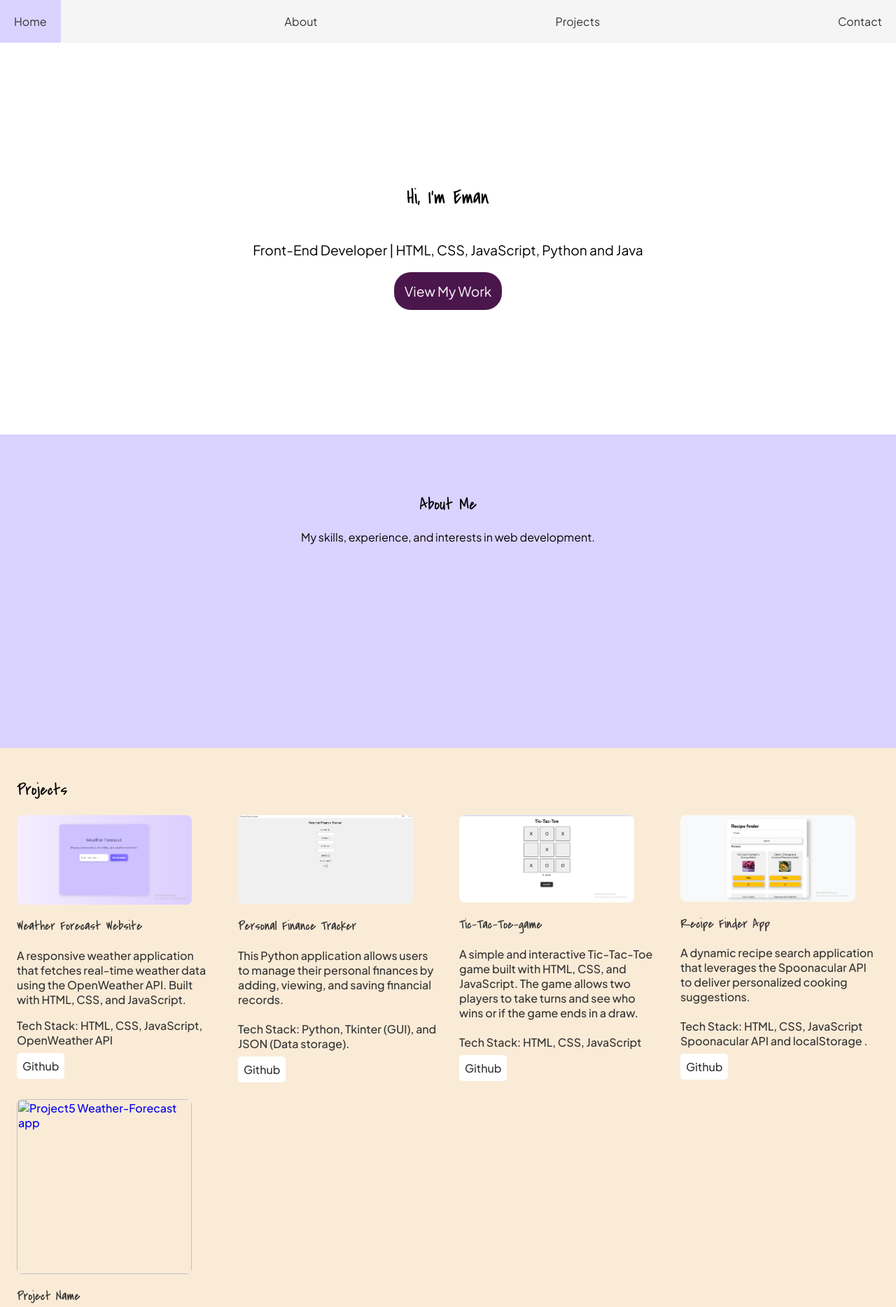
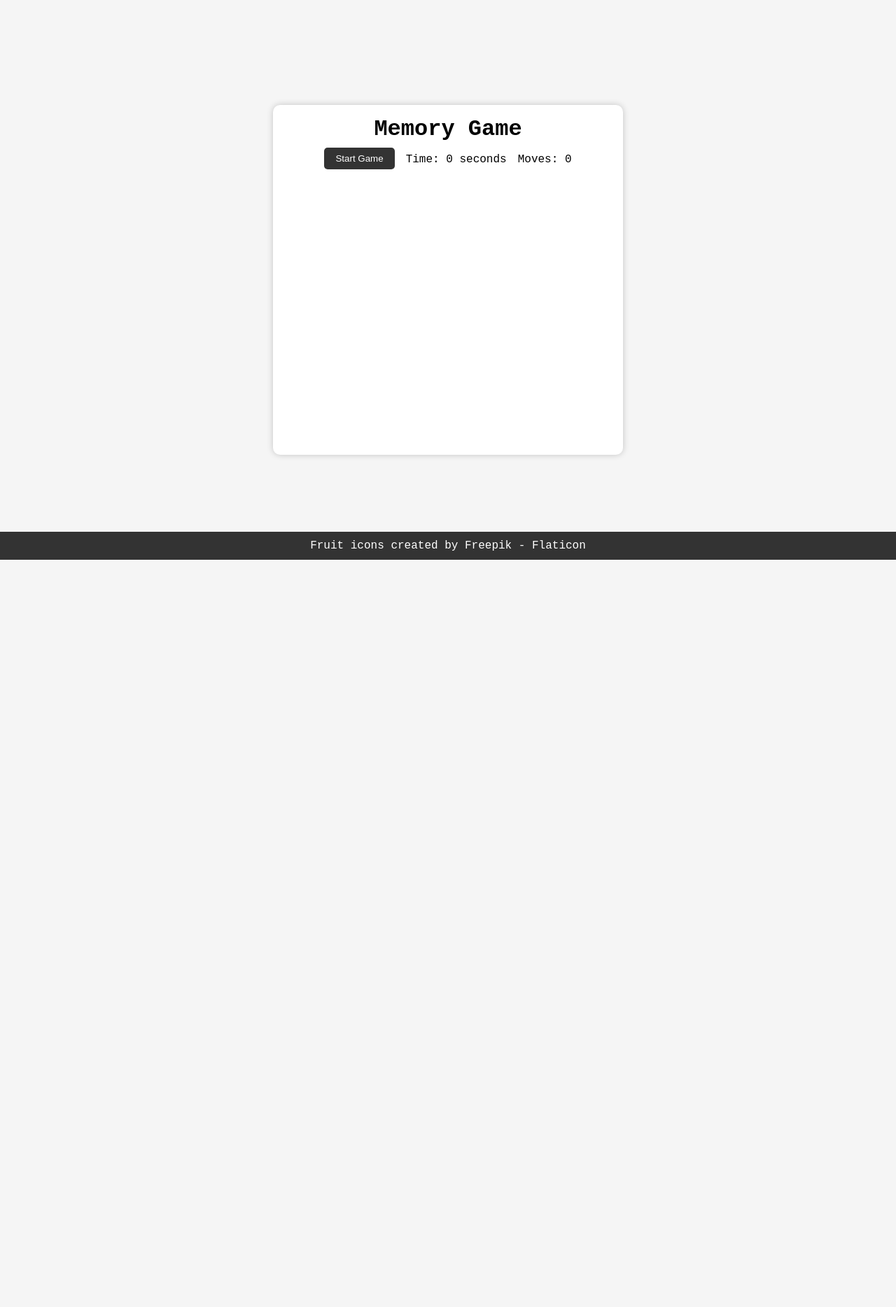
Before and after one commit to EmanAIH/Portfolio, a plain HTML site: page index.html in a window 1280 px wide. Shown: the top 1868 px of the page at 70% size. After the commit the page ends 800 px from the top, so only its background shows below. Drawn offline with Linux system fonts and the light colour scheme.

Commit message:
Add files via upload

```diff
--- a/index.html
+++ b/index.html
@@ -1,110 +1,31 @@
+<!DOCTYPE html>
 <html lang="en">
 <head>
     <meta charset="UTF-8">
-    <meta name="viewport" content="width=, initial-scale=1.0">
-    <title>Portfolio</title>
+    <meta name="viewport" content="width=device-width, initial-scale=1.0">
+    <title>Memory Game</title>
     <link rel="stylesheet" href="styles.css">
-    <link rel="preconnect" href="https://fonts.googleapis.com">
-    <link rel="preconnect" href="https://fonts.gstatic.com" crossorigin>
-    <link href="https://fonts.googleapis.com/css2?family=Covered+By+Your+Grace&family=Plus+Jakarta+Sans:ital,wght@0,200..800;1,200..800&display=swap" rel="stylesheet">
 </head>
 <body>
-     <!-- Navigation Bar -->
-     <header>
-        <nav>
-            <ul>
-                <li><a href="#home">Home</a></li>
-                <li><a href="#about">About</a></li>
-                <li><a href="#projects">Projects</a></li>
-                <li><a href="#contact">Contact</a></li>
-            </ul>
-        </nav>
-    </header>
+    <main>
+        <div class="game-container">
+            <h1>Memory Game</h1>
+            <div class="controls">
+                <button id="startBtn">Start Game</button>
+                <div>Time: <span id="timeDisplay">0</span> seconds</div>
+                <div>Moves: <span id="moveCount">0</span></div>
+              </div>
+            <div id="board">
 
-    <!-- (Introduction) -->
-    <section id="home">
-        <h1>Hi, I'm Eman</h1>
-        <p>Front-End Developer | HTML, CSS, JavaScript, Python and Java</p>
-        <a href="#projects">View My Work</a>
-    </section>
-
-    <!--  About Me -->
-    <section id="about">
-        <h2>About Me</h2>
-        <p>My skills, experience, and interests in web development.</p>
-    </section>
-
-    <!-- 💻 Projects Section -->
-    <section id="projects">
-        <h2>Projects</h2>
-        <div class="projects-div">
-            <div class="project pro1">
-                <a href="https://weather-forecast-lovat-beta.vercel.app/" class = "project-image" target="_blank">
-                    <img src="images/project1.png" alt="Project 1 Weather-Forecast app">
-                </a>
-                <h3>Weather Forecast Website</h3>
-                <p>A responsive weather application that fetches real-time weather data using the OpenWeather API. Built with HTML, CSS, and JavaScript.</p>
-                <p>  Tech Stack: HTML, CSS, JavaScript, OpenWeather API</p>
-                <a href="https://github.com/EmanAIH/Weather-Forecast" class="project-a" target="_blank"> Github</a>
-
-            </div>
-            <div class="project pro2">
-                <a href="https://github.com/EmanAIH/Personal-Finance-Tracker/blob/main/FinanceTracker.py" class = "project-image" target="_blank">
-                    <img src="images/project2.png" alt="Project2 Personal-Finance-Tracker ">
-                </a>
-                <h3>Personal Finance Tracker                </h3>
-                <p>This Python application allows users to manage their personal finances by adding, viewing, and saving financial records.
-                    <br>
-                    <br>
-                    Tech Stack: Python, Tkinter (GUI), and JSON (Data storage).</p>
-                <a href="https://github.com/EmanAIH/Personal-Finance-Tracker" class="project-a" target="_blank">Github</a>
-
-            </div>
-            <div class="project pro3">
-                <a href="https://tic-tac-toe-game-jet-six.vercel.app/" class = "project-image" target="_blank">
-                    <img src="images/project3.png" alt="Project3 Tic-Tac-Toe-game">
-                </a>
-               <h3>Tic-Tac-Toe-game </h3>
-                <p>A simple and interactive Tic-Tac-Toe game built with HTML, CSS, and JavaScript. The game allows two players to take turns and see who wins or if the game ends in a draw.
-                <br> <br> Tech Stack: HTML, CSS, JavaScript</p>
-                <a href="https://github.com/EmanAIH/Tic-Tac-Toe-game" class="project-a" target="_blank">Github</a>
-            </div>
-            <div class="project pro4">
-                <a href="https://recipe-finder-app-nu-ashen.vercel.app/" class = "project-image" target="_blank">
-                    <img src="images/project4.png" alt="Project4 Recipe-Finder-App">
-                </a>
-                <h3>Recipe Finder App</h3>
-                <p>A dynamic recipe search application that leverages the Spoonacular API to deliver personalized cooking suggestions.         <br> <br>Tech Stack: HTML, CSS, JavaScript Spoonacular API and localStorage
-               .</p>
-                <a href="https://github.com/EmanAIH/Recipe-Finder-App" class="project-a" target="_blank">Github</a>
-            </div>
-            <div class="project pro5">
-                <a href="https://github.com/EmanAIH/Weather-Forecast" class = "project-image" target="_blank">
-                    <img src="images/project15.png" alt="Project5 Weather-Forecast app">
-                </a>
-                <h3>Project Name</h3>
-                <p>Short description of the project.</p>
-                <a href="https://github.com/yourgithub/project-link" class="project-a" target="_blank">Github</a>
+                <!-- Board will be dynamically generated here by  -->
             </div>
         </div>
-
-    </section>
-
-    <!-- 📬 Contact Section -->
-    <section id="contact">
-        <h2>Contact Me</h2>
-        <p>Email: ibeman851@gmail.com</p>
-        <p>LinkedIn: <a href="https://www.linkedin.com/in/eman-a-1668b1160/" target="_blank">  Click Here</a></p>
-
-    </section>
-
-    <!-- 📜 Footer -->
+    </main>
 
 
-
-
-    <!-- JavaScript -->
-    <script src="script.js"></script>
+    <footer>
+        <a href="https://www.flaticon.com/free-icons/fruit" title="fruit icons">Fruit icons created by Freepik - Flaticon</a>
+    </footer>
+    <script src="/script.js"></script>
 </body>
-
 </html>
--- a/styles.css
+++ b/styles.css
@@ -1,164 +1,127 @@
-/*  General styles*/
+*{
+    margin: 0;
+    padding: 0;
+    box-sizing: border-box;
+}
 
 body{
-    margin:0;
-    padding:0;
-    font-family: "Plus Jakarta Sans", serif;
-    font-optical-sizing: auto;
-    font-weight: 400;
-    font-style: normal;
+    font-family: monospace, Courier, monospace;
+    background-color: #f5f5f5;
+    display: flex;
+    flex-direction: column;
+    justify-content: center;
+    height: 100vh;
+    align-items: center;
 }
 
-h1, h2, h3, h4, h5 , h6{
-    font-family: "Covered By Your Grace", serif;
-    font-weight: 400;
-    font-style: normal;
+.game-container{
+    width: 500px;
+    height: 500px;
+    border-radius: 10px;
+    background-color: #fff;
+    box-shadow: 0 0 10px rgba(0, 0, 0, 0.2);
+    display: flex;
+    flex-direction: column;
+    align-items: center;
+    padding-top: 1rem;
+}
+
+#board{
+    display: grid;
+    grid-template-columns: repeat(4, 1fr);
+    gap: 0.5rem;
+    margin-top: 0.5rem;
+}
+
+.controls{
+  margin-top: 0.5rem;
+  display: flex;
+  gap: 1rem;
+}
+
+.controls button{
+  padding: 0.5rem 1rem;
+  background-color: #333;
+  color: #fff;
+  border: none;
+  border-radius: 5px;
+  cursor: pointer;
+}
+
+.controls div{
+  margin-top: 0.5rem;
+}
+
+.card {
+    width: 90px;
+    height: 90px;
+    border-radius: 10px;
+    cursor: pointer;
+}
+
+.card img {
+    width: 90px;
+    height: 90px;
+}
+
+.hidden {
+    display: none;
+}
+
+footer  {
+  width: 100%;
+  padding: 0.7rem;
+  background-color: #333;
+  text-align: center;
+  bottom: 0;
+  position: fixed;
 }
 
 
-a {
-    text-decoration: none;
-}
-
-a:hover {
-    cursor: pointer;
+footer a{
+  color: #fff;
+  text-decoration: none;
 }
 
 
+/* Responsive design */
 
-/*  Header */
-header{
-    background-color: #F5F5F5;
+@media (max-width: 500px) {
 
-}
-nav ul{
-    list-style-type:none;
-    padding:0;
-    margin:0;
-    display: flex;
-   justify-content: space-between;
+  body {
+    height: auto;
+  }
 
+  .game-container {
+    width: 95%;
+    height: auto;
+    padding: 2rem;
+    margin-top: 2rem;
+  }
+
+  #board {
+    grid-template-columns: repeat(3, auto);
+    gap: 0.5rem;
+  }
+
+.card {
+    width: 70px; /* Reduce card size */
+    height: 70px;
 }
 
-nav ul a{
-    color: #333;
-    padding: 14px 16px;
-    display: block;
-    padding: 20px;
+.card img{
+  width: 70px;
+  height: 70px;
 }
 
-nav ul a:hover{
-    background-color: #DAD2FF;
+.controls{
+  flex-direction: column;
+  align-items: center;}
+
+.controls button{
+  width: 100%;}
+
+footer{
+  position: relative;
+  margin-top: 1rem;}
 }
-
-
-/*  Intro */
-
-#home{
-    height: 70%;
-    display: flex;
-    flex-direction: column;
-    text-align: center;
-    justify-content:center;
-    align-items: center;
-    font-size: larger;
-}
-
-#home a{
-    text-decoration: none;
-    color: white;
-    padding: 15px;
-    background-color: #4B164C;
-    border-radius: 1.5rem;
-}
-
-
-#home a:hover{
-    opacity:0.6;
-}
-
-
-/*  about */
-
-#about{
-    height: 40%;
-    background-color: #DAD2FF;
-    padding:4em;
-    text-align:center;
-    justify-content:center;
-}
-
-
-
-/*  projects */
-
-#projects{
-    background-color: antiquewhite;
-    padding: 1.5em;
-    font-weight: 500;
-}
-
-.projects-div{
-        display: grid;
-        grid-template-columns: repeat(auto-fit, minmax(250px, 1fr)); /* Adjust min width as needed */
-        grid-auto-rows: auto; /* Allows flexible row heights */
-        gap: 2rem;
-        justify-content: center;
-        margin-top: 20px;
-}
-
-.project{
-    color: #333;
-}
-
-.project img{
-    width: 250px;
-    max-height: 250px;
-    object-fit:contain;
-    border-radius: 0.5rem;
-}
-
-.project img:hover{
-    cursor: pointer;
-    transform: scale(1.25);
-    transition: all 3 ease-in;
-}
-
-
-.project-a {
-    text-decoration: none;
-    color: #333;
-    padding:0.5rem;
-    margin-top:0.7rem;
-    background-color:white;
-    border-radius:0.30rem
-}
-
-.project-a:hover{
-    cursor: pointer;
-    opacity:0.8;
-}
-
-/*  contact */
-
-#contact{
-    padding: 0;
-    margin: 0;
-    background-color: #4B164C;
-    color: white;
-    padding: 40px 20px;
-    margin: 0 auto;
-    text-align:center;
-
-}
-
-#contact a{
-    padding:0.5rem;
-    margin:0.7rem;
-    background-color:white;
-    border-radius:0.30rem
-}
-
-#contact a:hover{
-   opacity:0.8;
-}
```
